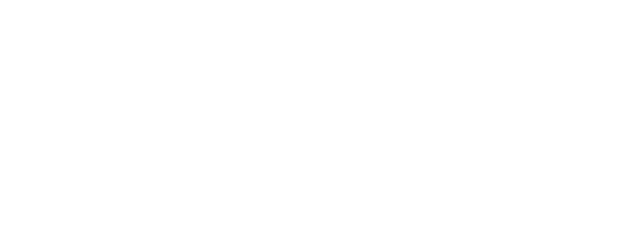
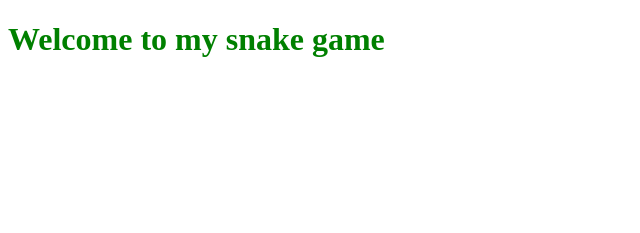
Before and after one commit to patriksm/UTENA_IT, a plain HTML site: page Patric/WWW/index.html in a window 1280 px wide. Shown: the whole page, without its empty margins (0-640 px from the left). Drawn offline with Linux system fonts and the light colour scheme.

Commit message:
css done

```diff
--- a/Patric/WWW/css/style.css
+++ b/Patric/WWW/css/style.css
@@ -0,0 +1,3 @@
+h1 {
+    color: green;
+}
--- a/Patric/WWW/index.html
+++ b/Patric/WWW/index.html
@@ -5,8 +5,12 @@
     <meta name="viewport" content="width=device-width, initial-scale=1.0">
     <title>Snake Game</title>
     <link rel="icon" type="image/png" href="favicon.png">
+    <link rel="stylesheet" href="css/style.css">
 </head>
 <body>
+    <div>
+        <h1>Welcome to my snake game</h1>
+    </div>
     <canvas id="game" height="" width=""></canvas>
 </body>
 </html>
```
